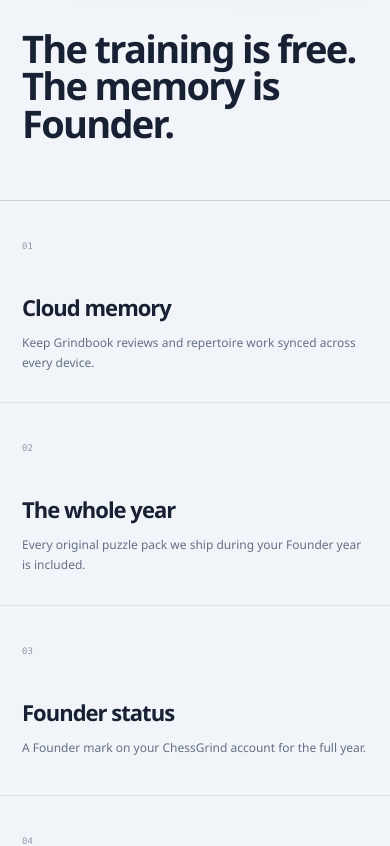
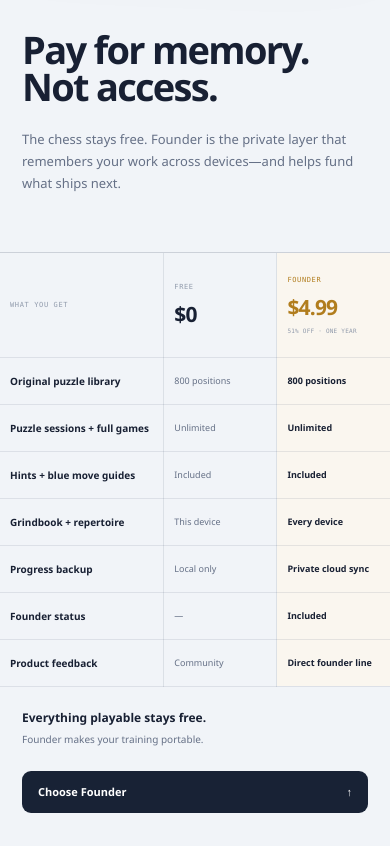
Before and after one commit to shubhambhar007/ChessGrind, a Next.js app: page /founder in a window 390 px wide. Shown: the part 1521-2367 px from the top of the page. Built offline with nearby package versions, Linux system fonts and the light colour scheme; no server answers.

Commit message:
Add Free versus Founder comparison

```diff
--- a/app/founder/page.tsx
+++ b/app/founder/page.tsx
@@ -9,6 +9,16 @@ const BENEFITS = [
   ["The whole year", "Every original puzzle pack we ship during your Founder year is included."],
   ["Founder status", "A Founder mark on your ChessGrind account for the full year."],
   ["Build it with us", "Founder feedback gets a direct line into what ChessGrind becomes next."],
+] as const;
+
+const PLAN_COMPARISON = [
+  ["Original puzzle library", "800 positions", "800 positions"],
+  ["Puzzle sessions + full games", "Unlimited", "Unlimited"],
+  ["Hints + blue move guides", "Included", "Included"],
+  ["Grindbook + repertoire", "This device", "Every device"],
+  ["Progress backup", "Local only", "Private cloud sync"],
+  ["Founder status", "—", "Included"],
+  ["Product feedback", "Community", "Direct founder line"],
 ] as const;
 
 export default function FounderPage() {
@@ -28,7 +38,7 @@ export default function FounderPage() {
           <span>FOUNDING SEASON · 2026</span>
           <h1>Back the grind.<br /><em>Own the year.</em></h1>
           <p>ChessGrind stays generous: all 800 puzzles, hints, sessions, and full games remain free. Founder is for players who want the private memory layer—and want this product to keep getting sharper.</p>
-          <div className="cg-founder-price">
+          <div id="join-founder" className="cg-founder-price">
             <div className="cg-founder-price-stack">
               <mark>51% OFF</mark>
               <div><del>$10.18</del><strong><small>$</small>4.99</strong></div>
@@ -55,6 +65,40 @@ export default function FounderPage() {
         </aside>
       </section>
 
+      <section className="cg-founder-comparison" aria-labelledby="founder-comparison-title">
+        <div className="cg-founder-comparison-copy">
+          <span>FREE VS FOUNDER</span>
+          <h2 id="founder-comparison-title">Pay for memory.<br />Not access.</h2>
+          <p>The chess stays free. Founder is the private layer that remembers your work across devices—and helps fund what ships next.</p>
+        </div>
+
+        <div className="cg-founder-comparison-table">
+          <table>
+            <colgroup><col /><col /><col /></colgroup>
+            <thead>
+              <tr>
+                <th scope="col">What you get</th>
+                <th scope="col"><span>Free</span><strong>$0</strong></th>
+                <th scope="col"><span>Founder</span><strong>$4.99</strong><small>51% off · one year</small></th>
+              </tr>
+            </thead>
+            <tbody>
+              {PLAN_COMPARISON.map(([feature, free, founder]) => (
+                <tr key={feature}>
+                  <th scope="row">{feature}</th>
+                  <td>{free}</td>
+                  <td>{founder}</td>
+                </tr>
+              ))}
+            </tbody>
+          </table>
+          <div className="cg-founder-comparison-cta">
+            <p><strong>Everything playable stays free.</strong><span>Founder makes your training portable.</span></p>
+            <a href="#join-founder">Choose Founder <span aria-hidden="true">↑</span></a>
+          </div>
+        </div>
+      </section>
+
       <section className="cg-founder-benefits">
         <div><span>WHAT YOU UNLOCK</span><h2>The training is free.<br />The memory is Founder.</h2></div>
         <div className="cg-founder-benefit-grid">
--- a/app/globals.css
+++ b/app/globals.css
@@ -906,6 +906,7 @@ button:focus-visible {
 .cg-founder-hero { display: grid; width: min(100% - 48px, 1180px); min-height: 690px; margin: 0 auto; grid-template-columns: minmax(0, 1.04fr) minmax(380px, .96fr); border-right: 1px solid var(--line-strong); border-left: 1px solid var(--line-strong); }
 .cg-founder-copy { display: flex; align-items: flex-start; justify-content: center; flex-direction: column; padding: 76px 60px; border-right: 1px solid var(--line-strong); }
 .cg-founder-copy > span,
+.cg-founder-comparison-copy > span,
 .cg-founder-benefits > div:first-child > span,
 .cg-founder-promise > span { color: var(--brass); font: 700 10px var(--font-score); letter-spacing: .15em; }
 .cg-founder-copy h1 { margin: 24px 0 0; font-size: clamp(54px, 6.6vw, 88px); font-weight: 650; line-height: .9; letter-spacing: -.055em; }
@@ -946,6 +947,35 @@ button:focus-visible {
 .cg-founder-signature { position: absolute; right: 28px; bottom: 28px; left: 28px; display: flex; align-items: end; justify-content: space-between; border-top: 1px solid rgba(224, 184, 94, .25); padding-top: 18px; }
 .cg-founder-signature span { color: #e1bd6a; font: 8px var(--font-score); letter-spacing: .15em; }
 .cg-founder-signature strong { font-family: var(--font-editorial); font-size: 17px; font-weight: 500; }
+.cg-founder-comparison { display: grid; width: min(100% - 48px, 1180px); margin: 0 auto; grid-template-columns: .72fr 1.28fr; border: 1px solid var(--line-strong); border-bottom: 0; }
+.cg-founder-comparison-copy { padding: 72px 50px; border-right: 1px solid var(--line-strong); }
+.cg-founder-comparison-copy h2 { margin: 28px 0 0; font-size: clamp(38px, 4.2vw, 58px); line-height: .96; }
+.cg-founder-comparison-copy p { max-width: 420px; margin: 24px 0 0; color: var(--secondary); font-size: 13px; line-height: 1.7; }
+.cg-founder-comparison-table { min-width: 0; }
+.cg-founder-comparison-table table { width: 100%; border-collapse: collapse; table-layout: fixed; }
+.cg-founder-comparison-table col:first-child { width: 46%; }
+.cg-founder-comparison-table col:nth-child(2),
+.cg-founder-comparison-table col:nth-child(3) { width: 27%; }
+.cg-founder-comparison-table th,
+.cg-founder-comparison-table td { border-right: 1px solid var(--line); border-bottom: 1px solid var(--line); padding: 20px 22px; text-align: left; vertical-align: middle; }
+.cg-founder-comparison-table tr > :last-child { border-right: 0; background: color-mix(in srgb, var(--brass) 7%, var(--surface)); }
+.cg-founder-comparison-table thead th { height: 112px; color: var(--tertiary); font: 8px var(--font-score); letter-spacing: .09em; text-transform: uppercase; }
+.cg-founder-comparison-table thead th:not(:first-child) { padding-top: 17px; }
+.cg-founder-comparison-table thead span,
+.cg-founder-comparison-table thead strong,
+.cg-founder-comparison-table thead small { display: block; }
+.cg-founder-comparison-table thead strong { margin-top: 9px; color: var(--text); font: 700 25px var(--font-ui); letter-spacing: -.04em; text-transform: none; }
+.cg-founder-comparison-table thead th:last-child { color: var(--brass); }
+.cg-founder-comparison-table thead th:last-child strong { color: var(--brass); }
+.cg-founder-comparison-table thead small { margin-top: 6px; color: var(--tertiary); font: 7px var(--font-score); letter-spacing: .04em; }
+.cg-founder-comparison-table tbody th { color: var(--text); font-size: 12px; font-weight: 650; }
+.cg-founder-comparison-table tbody td { color: var(--secondary); font-size: 11px; line-height: 1.4; }
+.cg-founder-comparison-table tbody td:last-child { color: var(--text); font-weight: 650; }
+.cg-founder-comparison-cta { display: flex; min-height: 104px; align-items: center; justify-content: space-between; gap: 24px; padding: 22px; }
+.cg-founder-comparison-cta p { display: grid; gap: 5px; margin: 0; }
+.cg-founder-comparison-cta p strong { font-size: 12px; }
+.cg-founder-comparison-cta p span { color: var(--secondary); font-size: 10px; }
+.cg-founder-comparison-cta a { display: inline-flex; min-height: 42px; align-items: center; gap: 18px; border-radius: 9px; padding: 0 16px; color: var(--button-text); background: var(--button); font-size: 11px; font-weight: 750; white-space: nowrap; }
 .cg-founder-benefits { display: grid; width: min(100% - 48px, 1180px); margin: 0 auto; grid-template-columns: .82fr 1.18fr; border: 1px solid var(--line-strong); border-top: 0; }
 .cg-founder-benefits > div:first-child { padding: 70px 50px; border-right: 1px solid var(--line-strong); }
 .cg-founder-benefits h2 { margin: 28px 0 0; font-size: clamp(38px, 4.2vw, 58px); line-height: .98; }
@@ -964,6 +994,8 @@ button:focus-visible {
   .cg-founder-hero { grid-template-columns: 1fr; }
   .cg-founder-copy { border-right: 0; border-bottom: 1px solid var(--line-strong); }
   .cg-founder-card { margin: 70px auto; }
+  .cg-founder-comparison { grid-template-columns: 1fr; }
+  .cg-founder-comparison-copy { border-right: 0; border-bottom: 1px solid var(--line-strong); }
   .cg-founder-benefits { grid-template-columns: 1fr; }
   .cg-founder-benefits > div:first-child { border-right: 0; border-bottom: 1px solid var(--line-strong); }
 }
@@ -972,6 +1004,7 @@ button:focus-visible {
   .cg-founder-page .cg-app-nav a:first-child,
   .cg-founder-page .cg-app-nav a:nth-child(2) { display: none; }
   .cg-founder-hero,
+  .cg-founder-comparison,
   .cg-founder-benefits,
   .cg-founder-promise { width: 100%; border-right: 0; border-left: 0; }
   .cg-founder-copy { padding: 72px 22px 58px; }
@@ -980,6 +1013,19 @@ button:focus-visible {
   .cg-founder-card { width: calc(100% - 44px); max-width: 380px; margin: 50px auto; }
   .cg-founder-seal { width: 205px; height: 205px; margin-top: 44px; }
   .cg-founder-seal-logo { width: 76%; height: 76%; }
+  .cg-founder-comparison-copy { padding: 58px 22px; }
+  .cg-founder-comparison-table th,
+  .cg-founder-comparison-table td { padding: 16px 10px; }
+  .cg-founder-comparison-table col:first-child { width: 42%; }
+  .cg-founder-comparison-table col:nth-child(2),
+  .cg-founder-comparison-table col:nth-child(3) { width: 29%; }
+  .cg-founder-comparison-table thead th { height: 104px; font-size: 7px; }
+  .cg-founder-comparison-table thead strong { font-size: 21px; }
+  .cg-founder-comparison-table thead small { font-size: 6px; line-height: 1.45; }
+  .cg-founder-comparison-table tbody th { font-size: 10px; line-height: 1.4; }
+  .cg-founder-comparison-table tbody td { font-size: 9px; }
+  .cg-founder-comparison-cta { align-items: stretch; flex-direction: column; }
+  .cg-founder-comparison-cta a { justify-content: space-between; }
   .cg-founder-benefits > div:first-child { padding: 58px 22px; }
   .cg-founder-benefit-grid { grid-template-columns: 1fr; }
   .cg-founder-benefit-grid article { min-height: 190px; border-right: 0; border-bottom: 1px solid var(--line) !important; padding: 30px 22px; }
```
